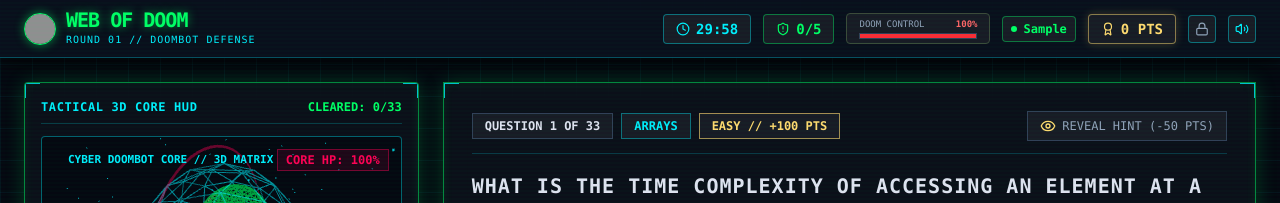
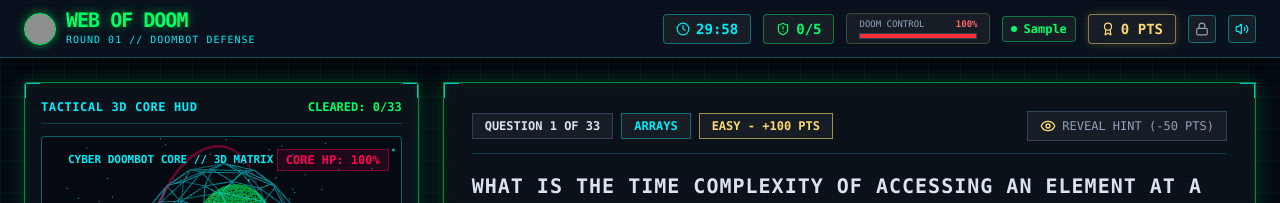
Before and after one commit to samuelmichaelalva/Technovation_Web_of_Doom, a React (Vite) app: page / in a window 1280 px wide. Both pictures are taken after typing "Sample" into the empty fields and a click on the button "INITIATE DOOMBOT DEFENSE". Shown: the top 203 px of the page. Built offline with nearby package versions, Linux system fonts and the light colour scheme; grey boxes are pictures that could not be loaded.

Commit message:
style: replace // separator with - in difficulty badge

```diff
--- a/src/components/QuestionCard.tsx
+++ b/src/components/QuestionCard.tsx
@@ -64,7 +64,7 @@ export const QuestionCard: React.FC<QuestionCardProps> = ({
               {question.topic}
             </span>
             <span className="px-3 py-1 bg-[#181b25] border border-[#ffda70]/60 text-[#ffda70] text-xs font-bold uppercase">
-              {question.difficulty} // +{question.points} PTS
+              {question.difficulty} - +{question.points} PTS
             </span>
           </div>
 
```
